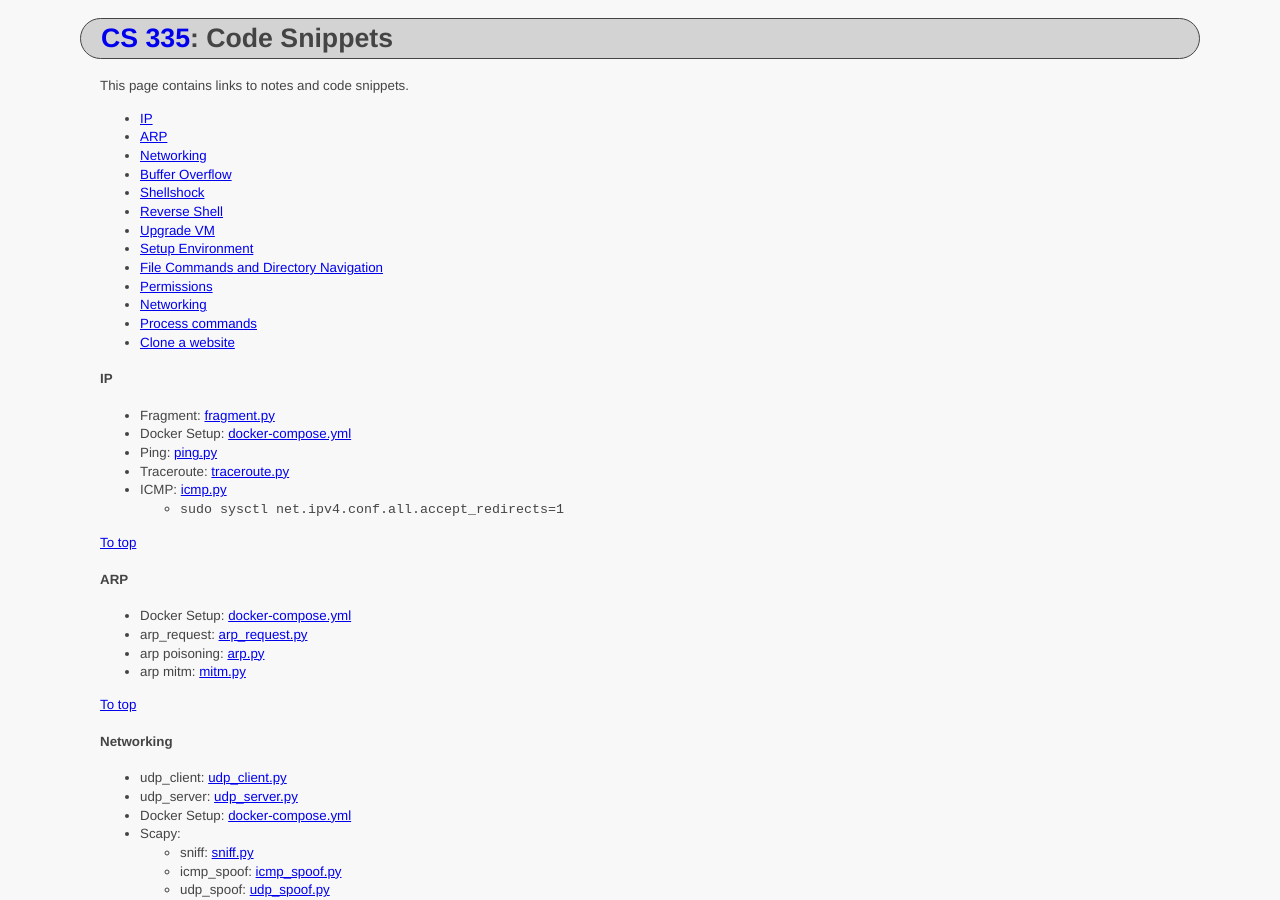
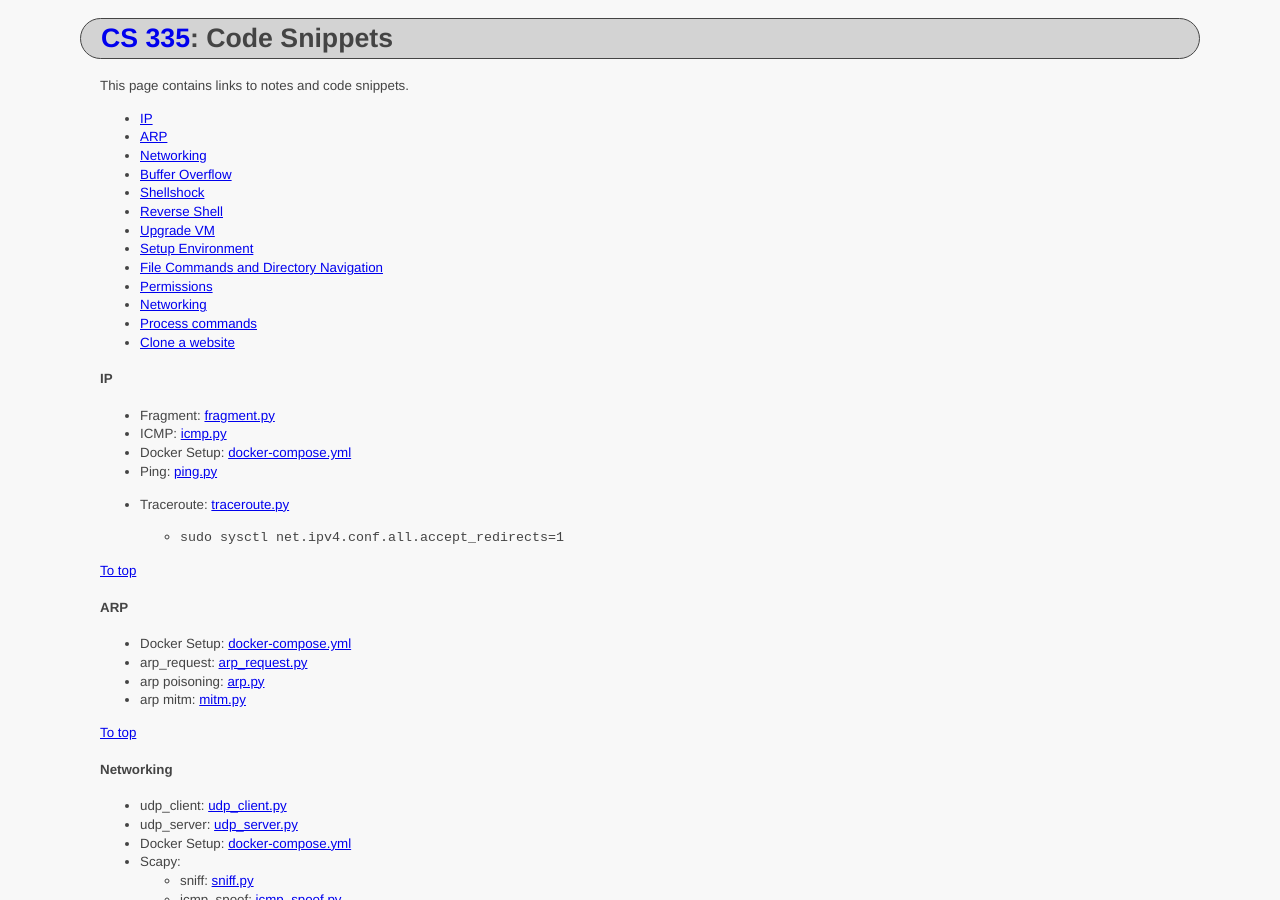
Before and after one commit to ycpcs/cs335-spring2024, a Jekyll site: the page built from notes/index.md, in a window 1280 px wide and 900 px high. Built offline with Jekyll 4.4.1, drawn with Linux system fonts in a browser that asks for light colours.

Commit message:
clean up

````diff
--- a/notes/index.md
+++ b/notes/index.md
@@ -22,10 +22,11 @@ This page contains links to notes and code snippets.
 
 #### IP
 - Fragment: <a href=".\ip\fragment.txt" target="_blank">fragment.py</a>
+- ICMP: <a href=".\ip\icmp.txt" target="_blank">icmp.py</a>
 - Docker Setup: <a href=".\ip\docker-compose.yml" target="_blank">docker-compose.yml</a>
 - Ping: <a href=".\ip\ping.txt" target="_blank">ping.py</a>
 - Traceroute: <a href=".\ip\traceroute.txt" target="_blank">traceroute.py</a>
-- ICMP: <a href=".\ip\icmp.txt" target="_blank">icmp.py</a>
+
   - ```sudo sysctl net.ipv4.conf.all.accept_redirects=1```
 
 <a href="#">To top</a>
````
Also changed, not shown: notes/ip/icmp.txt (line endings or trailing spaces).
